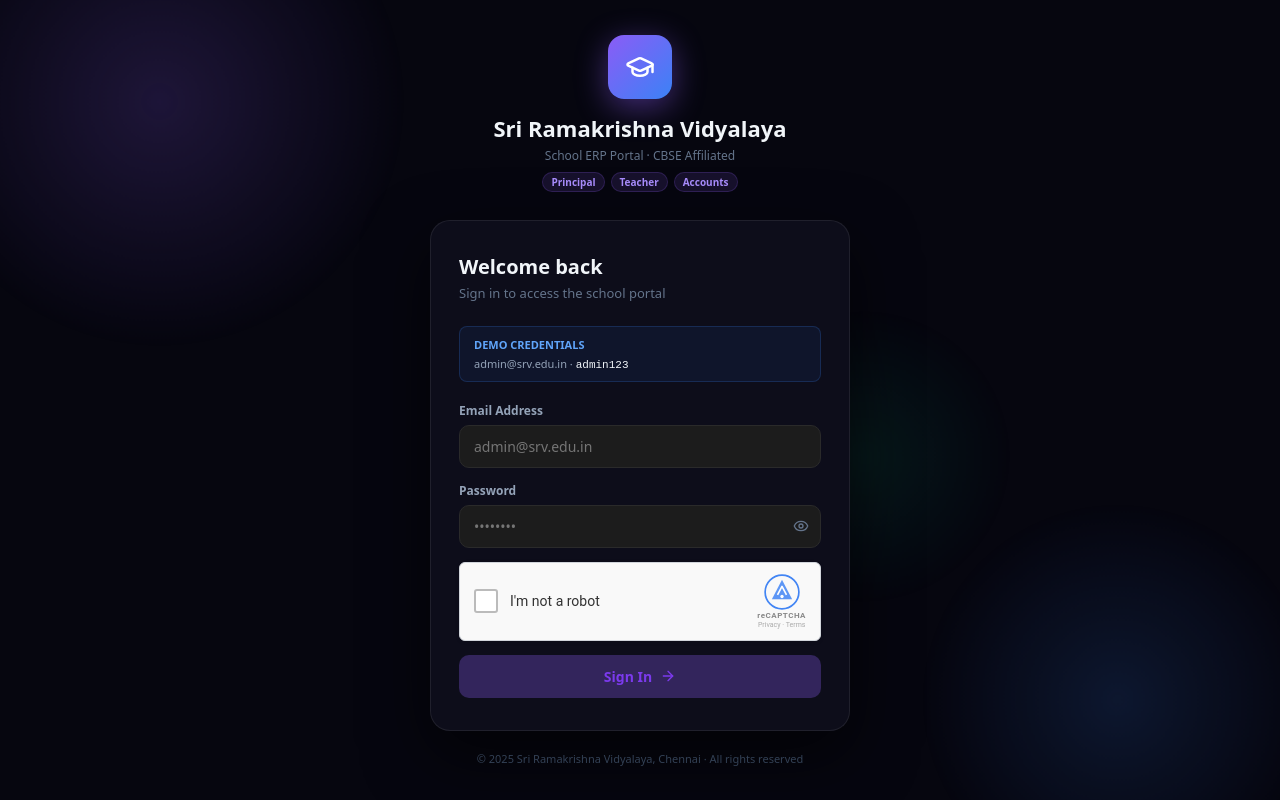
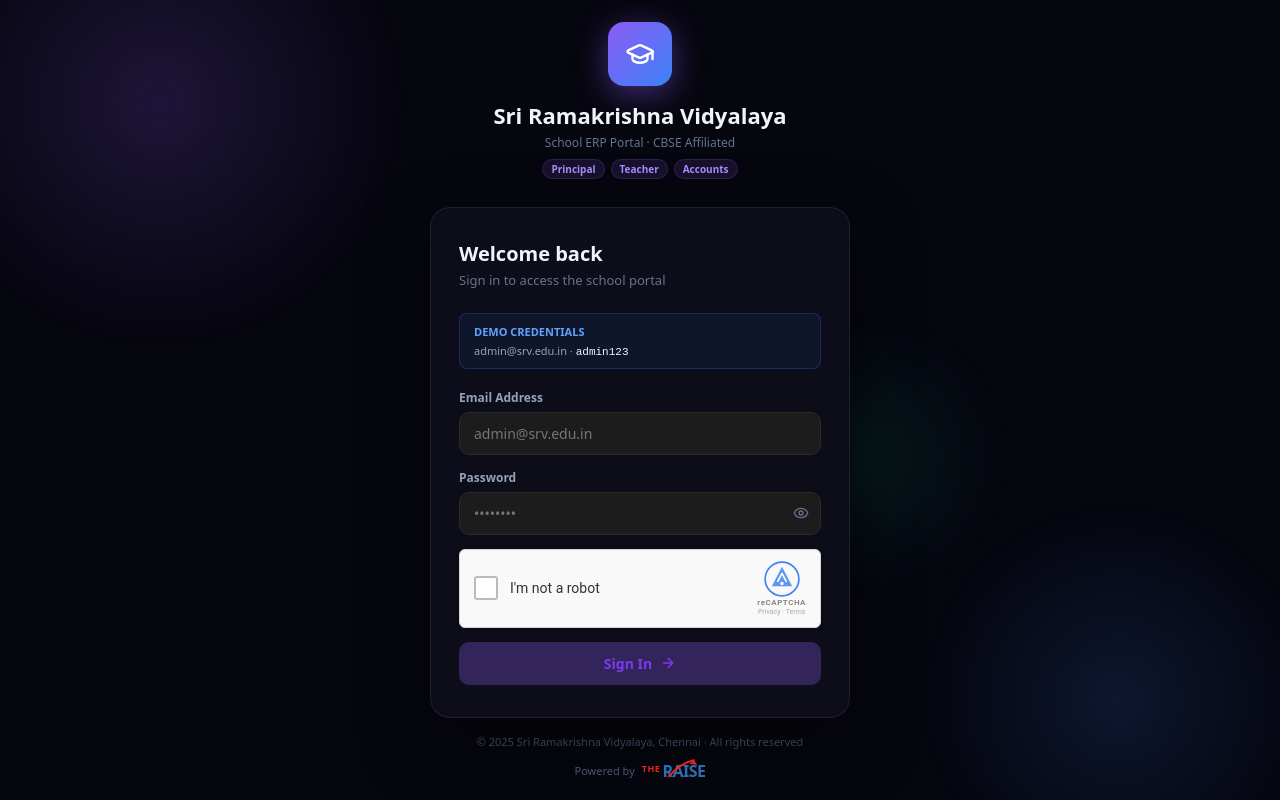
Before and after one commit to KejIt80888752/school-erp, a React (Vite) app: page /school-erp/login in a window 1280 px wide. Built offline with nearby package versions, Linux system fonts and the light colour scheme.

Commit message:
Add Powered by The Raise branding to login and dashboard

```diff
--- a/src/pages/Dashboard.tsx
+++ b/src/pages/Dashboard.tsx
@@ -13,6 +13,23 @@ import {
   CartesianGrid, Tooltip, ResponsiveContainer, PieChart, Pie, Cell,
 } from 'recharts';
 import { useAuth } from '../App';
+
+/* ─── The Raise badge ───────────────────────────────────────── */
+const TheRaiseBadge = ({ size = 'sm' }: { size?: 'sm' | 'md' }) => {
+  const scale = size === 'md' ? 1.3 : 1;
+  return (
+    <div style={{ display: 'inline-flex', alignItems: 'center', gap: 2, userSelect: 'none' }}>
+      <span style={{ fontSize: 9 * scale, fontWeight: 900, color: '#E8231E', letterSpacing: '0.5px', lineHeight: 1, alignSelf: 'flex-start', marginTop: 1 }}>THE</span>
+      <div style={{ position: 'relative', display: 'inline-flex', alignItems: 'center' }}>
+        <span style={{ fontSize: 16 * scale, fontWeight: 900, color: '#2E6DB4', letterSpacing: '-0.5px', lineHeight: 1, fontFamily: 'system-ui, sans-serif' }}>RAISE</span>
+        <svg viewBox="0 0 80 40" width={46 * scale} height={23 * scale} style={{ position: 'absolute', top: -5 * scale, left: 2, pointerEvents: 'none' }}>
+          <path d="M8 32 Q30 8 52 4" stroke="#E8231E" strokeWidth="3.5" fill="none" strokeLinecap="round"/>
+          <polygon points="52,4 44,10 58,12" fill="#E8231E"/>
+        </svg>
+      </div>
+    </div>
+  );
+};
 
 /* ─── Types ──────────────────────────────────────────────────── */
 type SectionId =
@@ -996,6 +1013,11 @@ export default function Dashboard() {
             style={{ color:'#64748b', fontSize:12, fontWeight:500, gap:8, padding:'8px 12px' }}>
             <LogOut size={14}/>Logout
           </button>
+          {/* Powered by The Raise */}
+          <div style={{ marginTop:12, paddingTop:10, borderTop:'1px solid rgba(255,255,255,0.05)', display:'flex', flexDirection:'column', alignItems:'center', gap:3 }}>
+            <span style={{ fontSize:9, color:'#334155', letterSpacing:'0.04em', textTransform:'uppercase' }}>Powered by</span>
+            <TheRaiseBadge size="sm" />
+          </div>
         </div>
       </aside>
 
--- a/src/pages/Login.tsx
+++ b/src/pages/Login.tsx
@@ -2,6 +2,22 @@ import { useState } from 'react';
 import { useNavigate } from 'react-router-dom';
 import { Eye, EyeOff, Loader2, ArrowRight, GraduationCap } from 'lucide-react';
 import { useAuth } from '../App';
+
+/* ── The Raise badge ─────────────────────── */
+const TheRaiseBadge = () => (
+  <div style={{ display: 'inline-flex', alignItems: 'center', gap: 2, userSelect: 'none' }}>
+    <span style={{ fontSize: 9, fontWeight: 900, color: '#E8231E', letterSpacing: '0.5px', lineHeight: 1, alignSelf: 'flex-start', marginTop: 1 }}>THE</span>
+    <div style={{ position: 'relative', display: 'inline-flex', alignItems: 'center' }}>
+      {/* RAISE text */}
+      <span style={{ fontSize: 16, fontWeight: 900, color: '#2E6DB4', letterSpacing: '-0.5px', lineHeight: 1, fontFamily: 'system-ui, sans-serif' }}>RAISE</span>
+      {/* Red arrow SVG overlay */}
+      <svg viewBox="0 0 80 40" width="46" height="23" style={{ position: 'absolute', top: '-5px', left: '2px', pointerEvents: 'none' }}>
+        <path d="M8 32 Q30 8 52 4" stroke="#E8231E" strokeWidth="3.5" fill="none" strokeLinecap="round"/>
+        <polygon points="52,4 44,10 58,12" fill="#E8231E"/>
+      </svg>
+    </div>
+  </div>
+);
 
 /* ── Credentials (demo) ───────────────────── */
 const USERS = [
@@ -270,9 +286,15 @@ export default function Login() {
           </form>
         </div>
 
-        <p style={{ textAlign: 'center', fontSize: 11, color: '#334155', marginTop: 20 }}>
+        <p style={{ textAlign: 'center', fontSize: 11, color: '#334155', marginTop: 16 }}>
           © 2025 Sri Ramakrishna Vidyalaya, Chennai · All rights reserved
         </p>
+
+        {/* Powered by The Raise */}
+        <div style={{ display: 'flex', alignItems: 'center', justifyContent: 'center', gap: 7, marginTop: 14 }}>
+          <span style={{ fontSize: 11, color: '#475569' }}>Powered by</span>
+          <TheRaiseBadge />
+        </div>
       </div>
       <style>{`@keyframes spin { to { transform: rotate(360deg); } }`}</style>
     </div>
```
